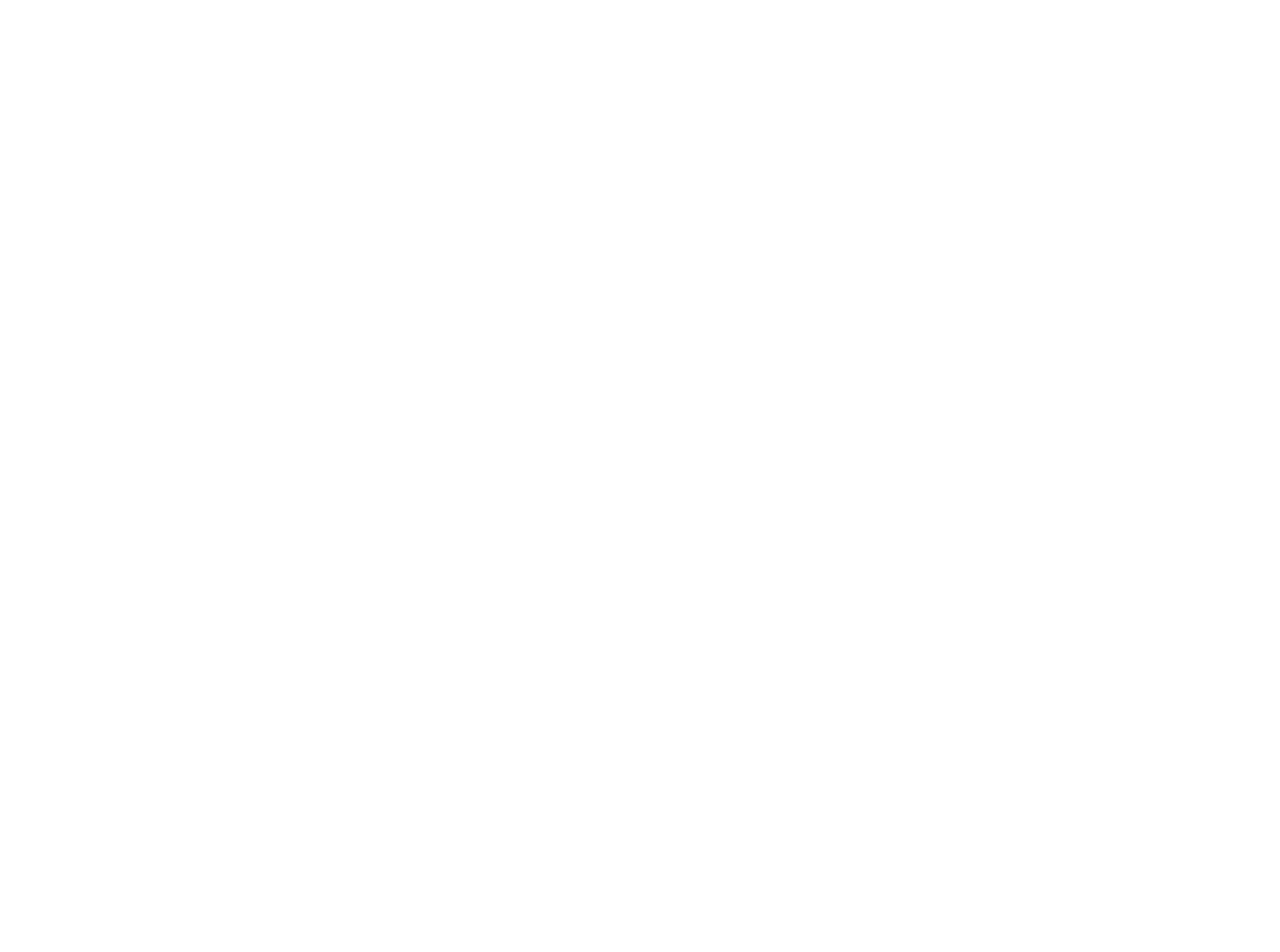
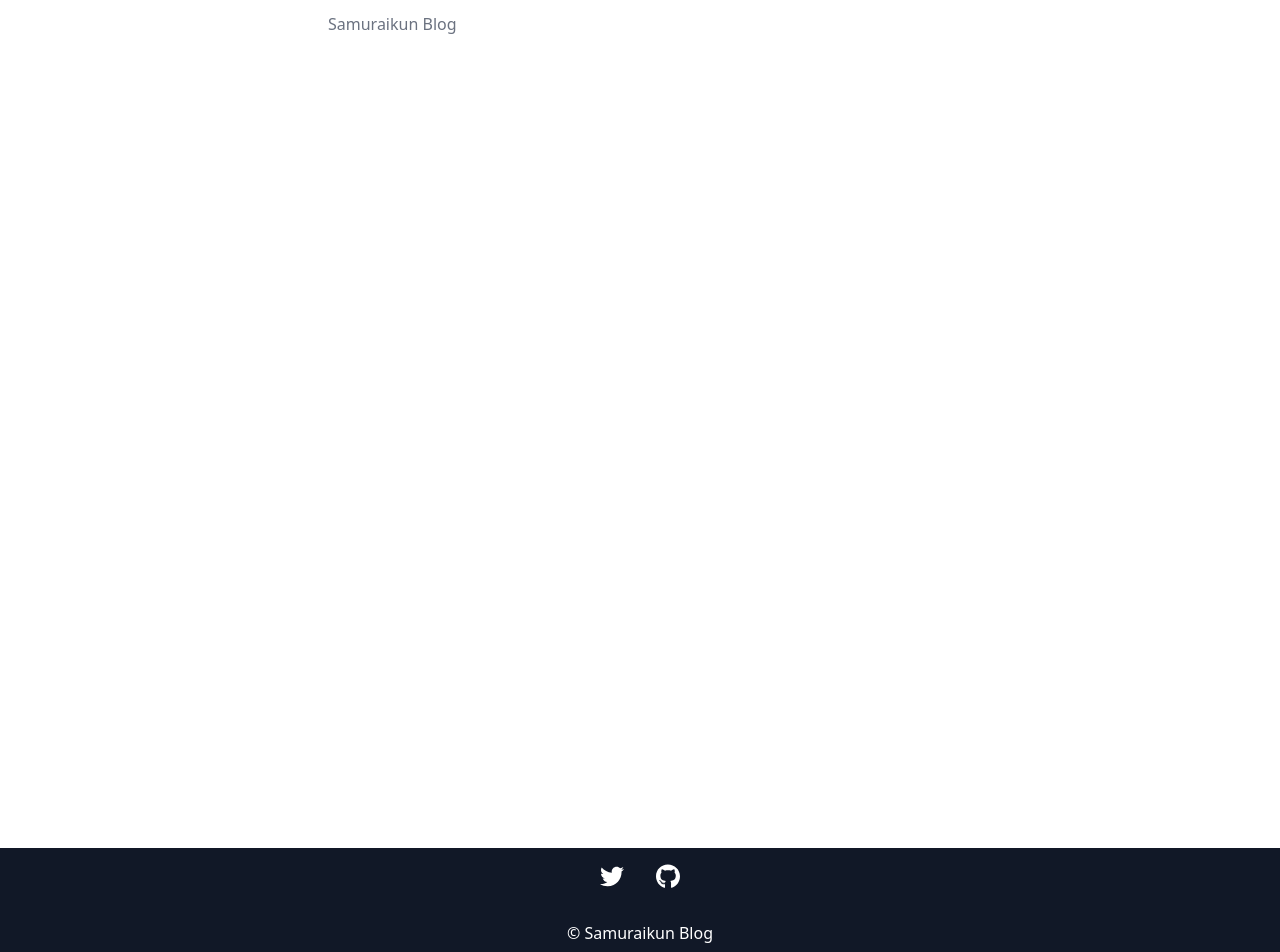
Before and after one commit to samuraikun/notion-headless-cms-nextjs-blog, a Next.js app: page / in a window 1280 px wide. Shown: the top 952 px of the page. Before the commit the page ends 800 px from the top, so only its background shows below. Built offline with nearby package versions, Linux system fonts and the light colour scheme.

Commit message:
add Layout components

```diff
--- /dev/null
+++ b/components/Footer.tsx
@@ -0,0 +1,53 @@
+import Link from 'next/link'
+import React from 'react'
+
+export default function Footer() {
+  return (
+    <footer className='text-center bg-gray-900 text-white w-screen block'>
+      <div className='flex justify-center p-4 text-white'>
+        {/* Twitter */}
+        <a href='https://twitter.com/YuxBeta'>
+          <svg
+            aria-hidden='true'
+            focusable='false'
+            data-prefix='fab'
+            data-icon='twitter'
+            className='w-6 h-full mx-4'
+            role='img'
+            xmlns='http://www.w3.org/2000/svg'
+            viewBox='0 0 512 512'
+          >
+            <path
+              fill='currentColor'
+              d='M459.37 151.716c.325 4.548.325 9.097.325 13.645 0 138.72-105.583 298.558-298.558 298.558-59.452 0-114.68-17.219-161.137-47.106 8.447.974 16.568 1.299 25.34 1.299 49.055 0 94.213-16.568 130.274-44.832-46.132-.975-84.792-31.188-98.112-72.772 6.498.974 12.995 1.624 19.818 1.624 9.421 0 18.843-1.3 27.614-3.573-48.081-9.747-84.143-51.98-84.143-102.985v-1.299c13.969 7.797 30.214 12.67 47.431 13.319-28.264-18.843-46.781-51.005-46.781-87.391 0-19.492 5.197-37.36 14.294-52.954 51.655 63.675 129.3 105.258 216.365 109.807-1.624-7.797-2.599-15.918-2.599-24.04 0-57.828 46.782-104.934 104.934-104.934 30.213 0 57.502 12.67 76.67 33.137 23.715-4.548 46.456-13.32 66.599-25.34-7.798 24.366-24.366 44.833-46.132 57.827 21.117-2.273 41.584-8.122 60.426-16.243-14.292 20.791-32.161 39.308-52.628 54.253z'
+            ></path>
+          </svg>
+        </a>
+        {/* Github */}
+        <a href='https://github.com/samuraikun'>
+          <svg
+            aria-hidden='true'
+            focusable='false'
+            data-prefix='fab'
+            data-icon='github'
+            className='w-6 h-full mx-4'
+            role='img'
+            xmlns='http://www.w3.org/2000/svg'
+            viewBox='0 0 496 512'
+          >
+            <path
+              fill='currentColor'
+              d='M165.9 397.4c0 2-2.3 3.6-5.2 3.6-3.3.3-5.6-1.3-5.6-3.6 0-2 2.3-3.6 5.2-3.6 3-.3 5.6 1.3 5.6 3.6zm-31.1-4.5c-.7 2 1.3 4.3 4.3 4.9 2.6 1 5.6 0 6.2-2s-1.3-4.3-4.3-5.2c-2.6-.7-5.5.3-6.2 2.3zm44.2-1.7c-2.9.7-4.9 2.6-4.6 4.9.3 2 2.9 3.3 5.9 2.6 2.9-.7 4.9-2.6 4.6-4.6-.3-1.9-3-3.2-5.9-2.9zM244.8 8C106.1 8 0 113.3 0 252c0 110.9 69.8 205.8 169.5 239.2 12.8 2.3 17.3-5.6 17.3-12.1 0-6.2-.3-40.4-.3-61.4 0 0-70 15-84.7-29.8 0 0-11.4-29.1-27.8-36.6 0 0-22.9-15.7 1.6-15.4 0 0 24.9 2 38.6 25.8 21.9 38.6 58.6 27.5 72.9 20.9 2.3-16 8.8-27.1 16-33.7-55.9-6.2-112.3-14.3-112.3-110.5 0-27.5 7.6-41.3 23.6-58.9-2.6-6.5-11.1-33.3 2.6-67.9 20.9-6.5 69 27 69 27 20-5.6 41.5-8.5 62.8-8.5s42.8 2.9 62.8 8.5c0 0 48.1-33.6 69-27 13.7 34.7 5.2 61.4 2.6 67.9 16 17.7 25.8 31.5 25.8 58.9 0 96.5-58.9 104.2-114.8 110.5 9.2 7.9 17 22.9 17 46.4 0 33.7-.3 75.4-.3 83.6 0 6.5 4.6 14.4 17.3 12.1C428.2 457.8 496 362.9 496 252 496 113.3 383.5 8 244.8 8zM97.2 352.9c-1.3 1-1 3.3.7 5.2 1.6 1.6 3.9 2.3 5.2 1 1.3-1 1-3.3-.7-5.2-1.6-1.6-3.9-2.3-5.2-1zm-10.8-8.1c-.7 1.3.3 2.9 2.3 3.9 1.6 1 3.6.7 4.3-.7.7-1.3-.3-2.9-2.3-3.9-2-.6-3.6-.3-4.3.7zm32.4 35.6c-1.6 1.3-1 4.3 1.3 6.2 2.3 2.3 5.2 2.6 6.5 1 1.3-1.3.7-4.3-1.3-6.2-2.2-2.3-5.2-2.6-6.5-1zm-11.4-14.7c-1.6 1-1.6 3.6 0 5.9 1.6 2.3 4.3 3.3 5.6 2.3 1.6-1.3 1.6-3.9 0-6.2-1.4-2.3-4-3.3-5.6-2z'
+            ></path>
+          </svg>
+        </a>
+      </div>
+      {/* copyright */}
+      <div className='text-center p-4 '>
+        <Link href='/' className='text-white'>
+          © Samuraikun Blog
+        </Link>
+      </div>
+    </footer>
+  )
+}
--- /dev/null
+++ b/components/Layout.tsx
@@ -0,0 +1,19 @@
+import Link from 'next/link'
+import React from 'react'
+import Footer from './Footer'
+import Navbar from './Navbar'
+
+export default function Layout() {
+  return (
+    <div className='relative overflow-hidden'>
+      <div className='flex flex-col items-center max-w-2xl w-full mx-auto'>
+        {/*  */}
+        <Navbar />
+        {/*  */}
+        <main></main>
+        {/*  */}
+        <Footer />
+      </div>
+    </div>
+  )
+}
--- /dev/null
+++ b/components/Navbar.tsx
@@ -0,0 +1,17 @@
+import Link from 'next/link'
+import React from 'react'
+
+export default function Navbar() {
+  return (
+    <nav className='relative w-full flex flex-wrap items-center justify-between py-3 text-gray-500 hover:text-gray-700 focus:text-gray-700 navbar navbar-expand-lg navbar-light'>
+      <div className='container-fluid w-full flex flex-wrap items-center justify-between px-6'>
+        <div className='bg-grey-light rounded-t-md w-full' aria-label='breadcrumb'>
+          <Link href='/' className='text-gray-500 hover:text-gray-600'>
+            Samuraikun Blog
+          </Link>
+          {/* Breadcrumb */}
+        </div>
+      </div>
+    </nav>
+  )
+}
--- a/pages/index.tsx
+++ b/pages/index.tsx
@@ -1,9 +1,9 @@
 import Head from 'next/head'
 import Image from 'next/image'
 import { Inter } from '@next/font/google'
-
-const inter = Inter({ subsets: ['latin'] })
+import Link from 'next/link'
+import Layout from '@/components/Layout'
 
 export default function Home() {
-  return <></>
+  return <Layout />
 }
```
